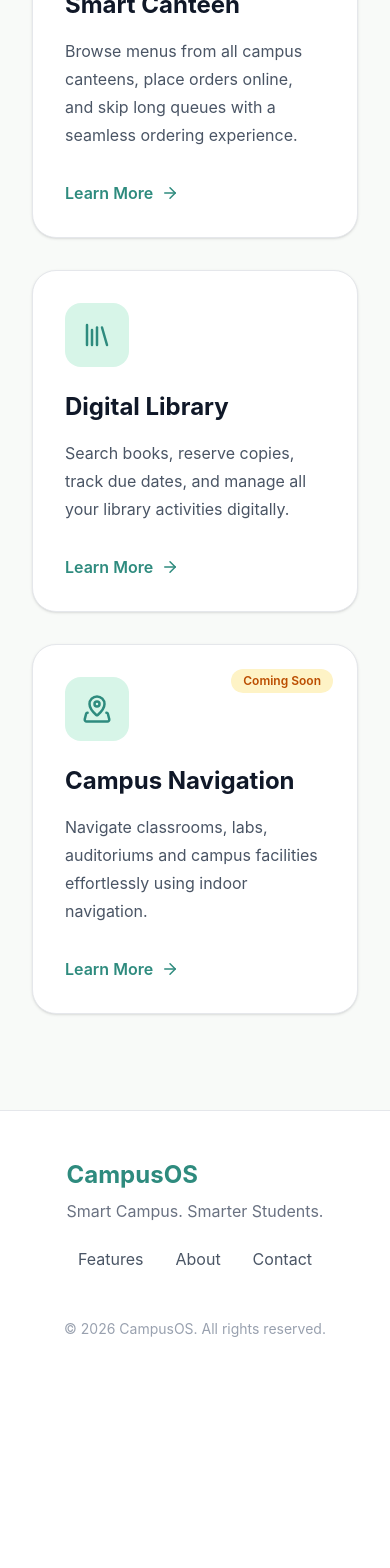
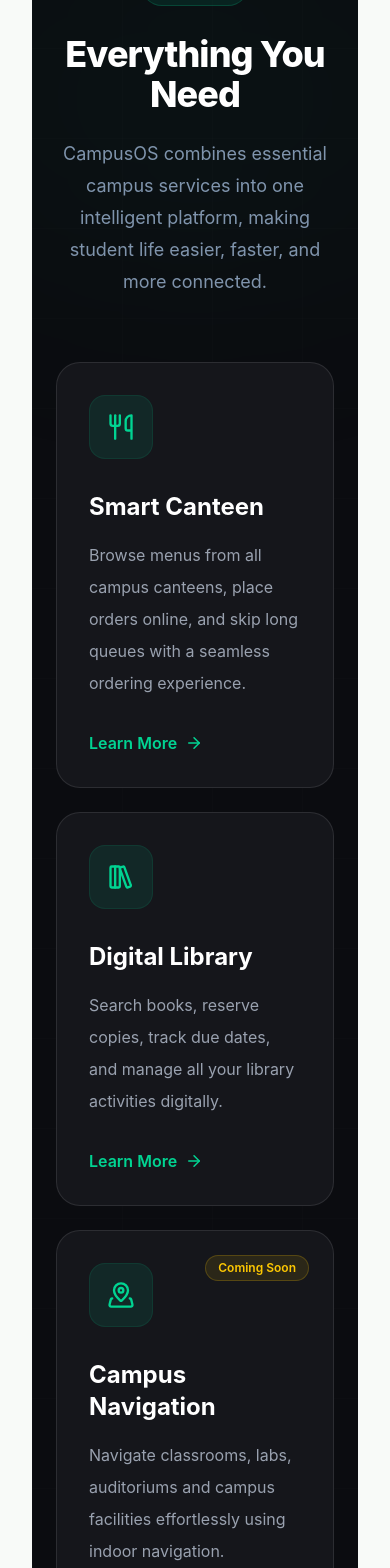
Before and after one commit to jatin108-dev/Campus-OS, a React app in the folder frontend/: page / in a window 390 px wide. Shown: the part 1596-3164 px from the top of the page. Before the commit the page ends 2959 px from the top, so only its background shows below. Built offline with nearby package versions, Linux system fonts and the light colour scheme; the HTML template or start-up script is replaced by a standard one.

Commit message:
updated featured card ui

```diff
--- a/frontend/src/components/FeatureCard.jsx
+++ b/frontend/src/components/FeatureCard.jsx
@@ -1,54 +1,152 @@
-import { motion } from "framer-motion";
-import { ArrowRight } from "lucide-react";
+import {
+  ArrowRight,
+  Utensils,
+  LibraryBig,
+  MapPinned,
+} from "lucide-react";
 
-const FeatureCard = ({ icon: Icon, title, description, comingSoon = false }) => {
+const Features = () => {
   return (
-    <motion.div
-      whileHover={{
-        y: -10,
-        scale: 1.03,
-      }}
-      transition={{ duration: 0.3 }}
-      className="group relative bg-white rounded-3xl p-8 border border-gray-200 shadow-sm hover:shadow-xl transition-all duration-300"
+    <section
+      id="features"
+      className="relative bg-[#0b0c10] text-white py-24 overflow-hidden"
     >
-      {/* Icon */}
-
-      <div className="w-16 h-16 rounded-2xl bg-[#D7F5E8] flex items-center justify-center text-[#2E8B7E] group-hover:scale-110 transition">
-
-        <Icon size={30} />
-
+      {/* Background grid */}
+      <div className="absolute inset-0 pointer-events-none opacity-[0.06]">
+        <div
+          className="absolute inset-0"
+          style={{
+            backgroundImage:
+              "linear-gradient(rgba(255,255,255,0.15) 1px, transparent 1px), linear-gradient(90deg, rgba(255,255,255,0.15) 1px, transparent 1px)",
+            backgroundSize: "90px 90px",
+          }}
+        />
       </div>
 
-      {/* Badge */}
+      {/* Glow */}
+      <div className="absolute top-20 left-1/2 -translate-x-1/2 w-[500px] h-[300px] bg-emerald-500/5 blur-[130px] rounded-full pointer-events-none" />
 
-      {comingSoon && (
-        <span className="absolute top-6 right-6 bg-amber-100 text-amber-700 text-xs font-semibold px-3 py-1 rounded-full">
-          Coming Soon
-        </span>
-      )}
+      <div className="relative max-w-7xl mx-auto px-6 lg:px-10">
 
-      {/* Title */}
+        {/* Section Header */}
+        <div className="text-center max-w-3xl mx-auto">
 
-      <h3 className="mt-6 text-2xl font-bold text-gray-900">
-        {title}
-      </h3>
+          <span className="inline-flex items-center px-5 py-2 rounded-full border border-emerald-400/20 bg-emerald-400/10 text-emerald-400 font-medium">
+            Features
+          </span>
 
-      {/* Description */}
+          <h2 className="mt-7 text-4xl sm:text-5xl lg:text-6xl font-extrabold tracking-tight">
+            Everything You Need
+          </h2>
 
-      <p className="mt-4 text-gray-600 leading-7">
-        {description}
-      </p>
+          <p className="mt-6 text-lg sm:text-xl leading-8 text-blue-200/65">
+            CampusOS combines essential campus services into one
+            intelligent platform, making student life easier,
+            faster, and more connected.
+          </p>
+        </div>
 
-      {/* Learn More */}
+        {/* Feature Cards */}
+        <div className="grid md:grid-cols-2 lg:grid-cols-3 gap-6 mt-16">
 
-      <button className="mt-8 flex items-center gap-2 text-[#2E8B7E] font-semibold hover:gap-3 transition-all">
-        Learn More
+          {/* ================= CANTEEN ================= */}
+          <div className="group relative rounded-3xl border border-white/10 bg-[#15161b] p-8 hover:border-emerald-400/30 transition duration-300">
 
-        <ArrowRight size={18} />
+            {/* Icon */}
+            <div className="w-16 h-16 rounded-2xl bg-emerald-400/10 border border-emerald-400/10 flex items-center justify-center">
+              <Utensils
+                size={28}
+                className="text-emerald-400"
+              />
+            </div>
 
-      </button>
-    </motion.div>
+            <h3 className="text-2xl font-bold mt-8">
+              Smart Canteen
+            </h3>
+
+            <p className="mt-4 text-gray-400 leading-8">
+              Browse menus from all campus canteens, place
+              orders online, and skip long queues with a
+              seamless ordering experience.
+            </p>
+
+            <a
+              href="#"
+              className="inline-flex items-center gap-2 mt-8 text-emerald-400 font-semibold group-hover:gap-3 transition-all"
+            >
+              Learn More
+              <ArrowRight size={18} />
+            </a>
+          </div>
+
+          {/* ================= LIBRARY ================= */}
+          <div className="group relative rounded-3xl border border-white/10 bg-[#15161b] p-8 hover:border-emerald-400/30 transition duration-300">
+
+            {/* Icon */}
+            <div className="w-16 h-16 rounded-2xl bg-emerald-400/10 border border-emerald-400/10 flex items-center justify-center">
+              <LibraryBig
+                size={28}
+                className="text-emerald-400"
+              />
+            </div>
+
+            <h3 className="text-2xl font-bold mt-8">
+              Digital Library
+            </h3>
+
+            <p className="mt-4 text-gray-400 leading-8">
+              Search books, reserve copies, track due dates,
+              and manage all your library activities digitally.
+            </p>
+
+            <a
+              href="#"
+              className="inline-flex items-center gap-2 mt-8 text-emerald-400 font-semibold group-hover:gap-3 transition-all"
+            >
+              Learn More
+              <ArrowRight size={18} />
+            </a>
+          </div>
+
+          {/* ================= NAVIGATION ================= */}
+          <div className="group relative rounded-3xl border border-white/10 bg-[#15161b] p-8 hover:border-emerald-400/30 transition duration-300">
+
+            {/* Coming Soon */}
+            <span className="absolute top-6 right-6 px-3 py-1 rounded-full bg-yellow-400/10 border border-yellow-400/20 text-yellow-400 text-xs font-semibold">
+              Coming Soon
+            </span>
+
+            {/* Icon */}
+            <div className="w-16 h-16 rounded-2xl bg-emerald-400/10 border border-emerald-400/10 flex items-center justify-center">
+              <MapPinned
+                size={28}
+                className="text-emerald-400"
+              />
+            </div>
+
+            <h3 className="text-2xl font-bold mt-8">
+              Campus Navigation
+            </h3>
+
+            <p className="mt-4 text-gray-400 leading-8">
+              Navigate classrooms, labs, auditoriums and
+              campus facilities effortlessly using indoor
+              navigation.
+            </p>
+
+            <a
+              href="#"
+              className="inline-flex items-center gap-2 mt-8 text-emerald-400 font-semibold group-hover:gap-3 transition-all"
+            >
+              Learn More
+              <ArrowRight size={18} />
+            </a>
+          </div>
+
+        </div>
+      </div>
+    </section>
   );
 };
 
-export default FeatureCard;
+export default Features;
```
